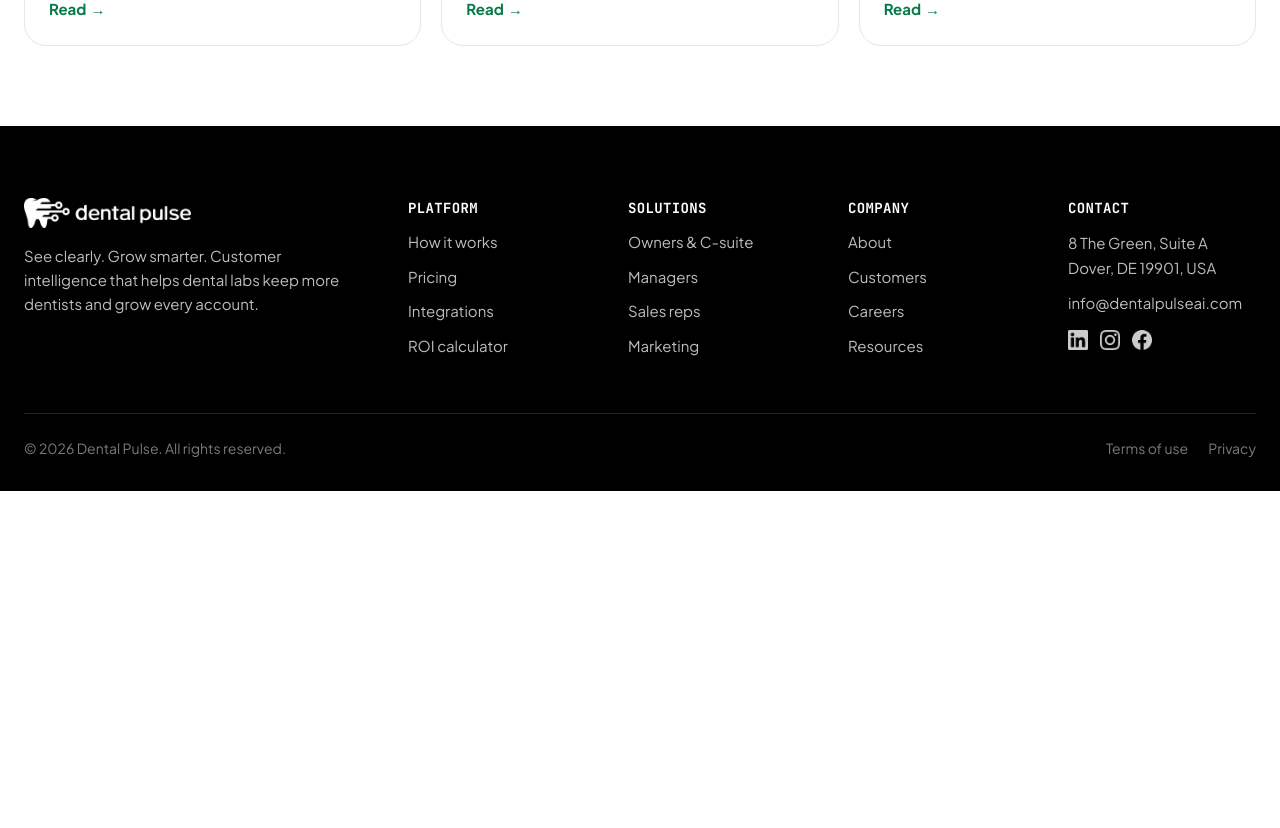
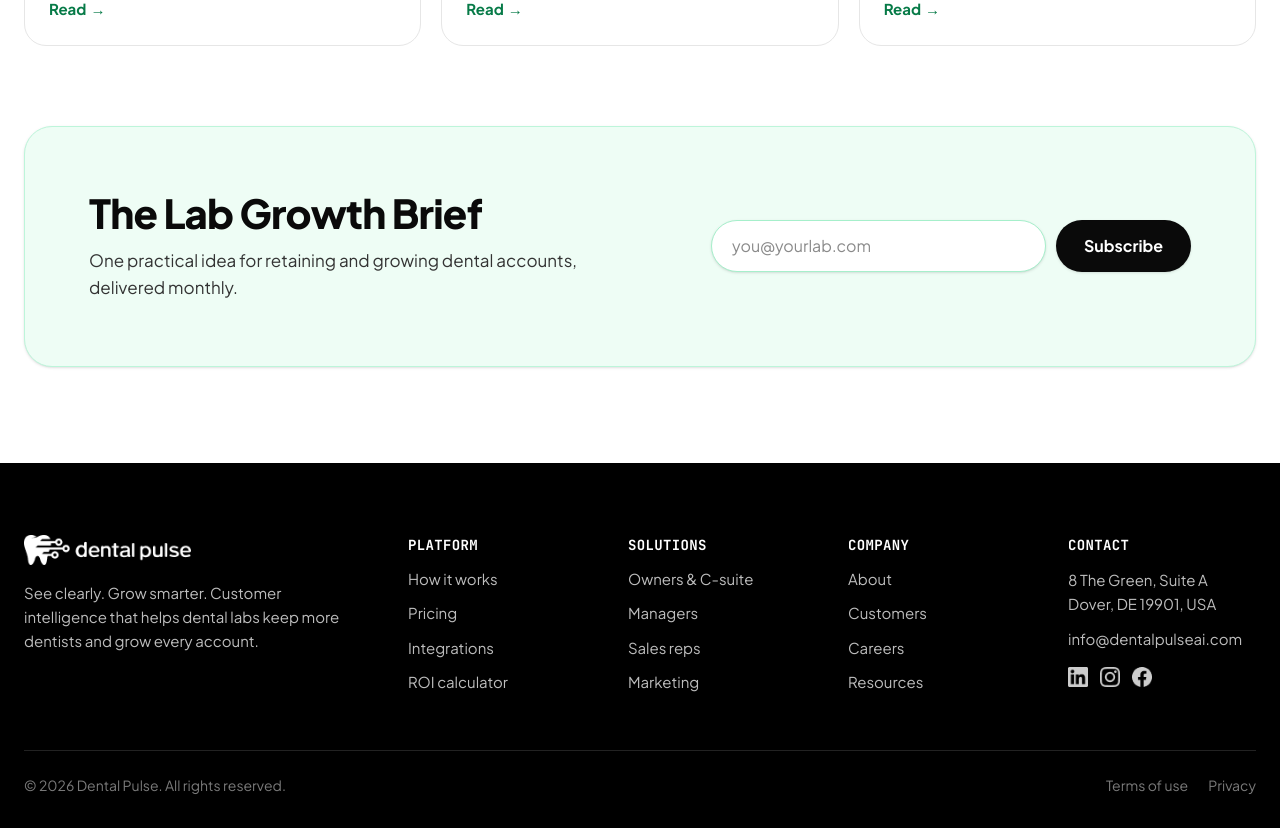
Before and after one commit to dentalPulse/dentalpulse-website, a Next.js app: page /resources in a window 1280 px wide. Shown: the part 1900-2728 px from the top of the page. Before the commit the page ends 2391 px from the top, so only its background shows below. Built offline with nearby package versions, Linux system fonts and the light colour scheme.

Commit message:
Phase 4: Newsletter Banner (LabGrowthBrief.tsx)

```diff
--- a/new_docs/RESOURCES_IMPLEMENTATION_PLAN.md
+++ b/new_docs/RESOURCES_IMPLEMENTATION_PLAN.md
@@ -82,11 +82,14 @@ src/
 
 ---
 
-### Phase 4: Newsletter Banner (`LabGrowthBrief.tsx`)
-1. Create `src/components/resources/LabGrowthBrief.tsx`:
-   - Mint container (`#EEFDF5`, `border border-[#BDF5DA]`, `rounded-[28px]`).
-   - Headline: *"The Lab Growth Brief"* + subtext.
-   - Interactive work email subscription form with client-side validation and success feedback.
+### Phase 4: Newsletter Banner (`LabGrowthBrief.tsx`) (COMPLETED)
+1. Created `src/components/resources/LabGrowthBrief.tsx`:
+   - Mint container (`#EEFDF5`, `border border-[#BDF5DA]`, `rounded-[28px]`, `padding: clamp(32px, 5vw, 64px)`).
+   - Headline: *"The Lab Growth Brief"* (`text-[28px] sm:text-[34px] lg:text-[40px] font-extrabold`).
+   - Subtext: *"One practical idea for retaining and growing dental accounts, delivered monthly."*
+   - Interactive work email form with client-side validation, error handling, and animated subscription confirmation notice (*"You’re subscribed to The Lab Growth Brief!"*).
+2. Connected `LabGrowthBrief` into `src/components/resources/ResourcesPageContent.tsx`.
+3. Verified compilation and live HTTP 200 response on `http://localhost:3000/resources`.
 
 ---
 
--- /dev/null
+++ b/src/components/resources/LabGrowthBrief.tsx
@@ -0,0 +1,99 @@
+"use client";
+
+import React, { useState } from 'react';
+
+export function LabGrowthBrief() {
+  const [email, setEmail] = useState('');
+  const [status, setStatus] = useState<'idle' | 'submitting' | 'success' | 'error'>('idle');
+  const [errorMessage, setErrorMessage] = useState('');
+
+  const handleSubmit = (e: React.FormEvent) => {
+    e.preventDefault();
+    if (!email || !email.includes('@') || !email.includes('.')) {
+      setStatus('error');
+      setErrorMessage('Please enter a valid work email address.');
+      return;
+    }
+
+    setStatus('submitting');
+    // Simulate brief network delay for polish
+    setTimeout(() => {
+      setStatus('success');
+      setEmail('');
+      setErrorMessage('');
+    }, 600);
+  };
+
+  return (
+    <section className="w-full pb-24 px-6">
+      <div className="max-w-[1240px] mx-auto bg-[#EEFDF5] border border-[#BDF5DA] rounded-[28px] p-8 sm:p-12 lg:p-16 flex flex-col lg:flex-row justify-between items-start lg:items-center gap-8 shadow-sm">
+        {/* Left Column: Headline + Value Prop */}
+        <div className="max-w-[560px]">
+          <h2 className="text-[28px] sm:text-[34px] lg:text-[40px] font-extrabold tracking-[-0.03em] text-[#0A0A0A] leading-[1.1] m-0">
+            The Lab Growth Brief
+          </h2>
+          <p className="text-[16px] sm:text-[17px] text-[#333333] leading-[1.6] mt-3 m-0">
+            One practical idea for retaining and growing dental accounts, delivered monthly.
+          </p>
+        </div>
+
+        {/* Right Column: Interactive Subscription Form */}
+        <div className="w-full lg:max-w-[480px]">
+          {status === 'success' ? (
+            <div className="p-4 rounded-2xl bg-white border border-[#BDF5DA] flex items-center justify-between gap-3 shadow-sm animate-in fade-in duration-200">
+              <div className="flex items-center gap-2.5">
+                <span className="w-8 h-8 rounded-full bg-[#12F095]/20 text-[#067A47] flex items-center justify-center font-bold text-[14px]">
+                  ✓
+                </span>
+                <span className="text-[15px] font-semibold text-[#0A0A0A]">
+                  You’re subscribed to The Lab Growth Brief!
+                </span>
+              </div>
+              <button
+                type="button"
+                onClick={() => setStatus('idle')}
+                className="text-[13px] font-bold text-[#067A47] hover:underline shrink-0"
+              >
+                Reset
+              </button>
+            </div>
+          ) : (
+            <form
+              onSubmit={handleSubmit}
+              className="flex flex-col sm:flex-row gap-2.5 w-full relative"
+            >
+              <label htmlFor="nl-email" className="sr-only">
+                Work email
+              </label>
+              <input
+                id="nl-email"
+                type="email"
+                value={email}
+                onChange={(e) => {
+                  setEmail(e.target.value);
+                  if (status === 'error') setStatus('idle');
+                }}
+                placeholder="you@yourlab.com"
+                required
+                className="flex-1 min-h-[52px] px-5 py-3 rounded-full border border-[#A6EFCB] bg-white font-inherit text-[16px] text-[#0A0A0A] placeholder-[#8A8A8A] focus:outline-none focus:ring-2 focus:ring-[#067A47] transition-all shadow-sm"
+              />
+              <button
+                type="submit"
+                disabled={status === 'submitting'}
+                className="min-h-[52px] px-7 py-3 rounded-full bg-[#0A0A0A] hover:bg-[#222222] text-white font-bold text-[16px] cursor-pointer transition-colors shadow-sm shrink-0 disabled:opacity-70"
+              >
+                {status === 'submitting' ? 'Subscribing...' : 'Subscribe'}
+              </button>
+            </form>
+          )}
+
+          {status === 'error' && errorMessage && (
+            <p className="text-[13px] font-medium text-red-600 mt-2 px-3 m-0">
+              {errorMessage}
+            </p>
+          )}
+        </div>
+      </div>
+    </section>
+  );
+}
--- a/src/components/resources/ResourcesPageContent.tsx
+++ b/src/components/resources/ResourcesPageContent.tsx
@@ -4,6 +4,7 @@ import React, { useState } from 'react';
 import { ResourcesHero } from './ResourcesHero';
 import { FeaturedGuideCard } from './FeaturedGuideCard';
 import { ResourcesGrid } from './ResourcesGrid';
+import { LabGrowthBrief } from './LabGrowthBrief';
 
 export function ResourcesPageContent() {
   const [selectedArticleId, setSelectedArticleId] = useState<string | null>(null);
@@ -22,6 +23,9 @@ export function ResourcesPageContent() {
 
       {/* 3. Interactive Topic Filter & Resources Grid */}
       <ResourcesGrid onOpenArticle={handleOpenArticle} />
+
+      {/* 4. Newsletter Subscription Banner */}
+      <LabGrowthBrief />
     </div>
   );
 }
```
Also changed, not shown: 1 other file (tests, documents, lock files or other folders).
